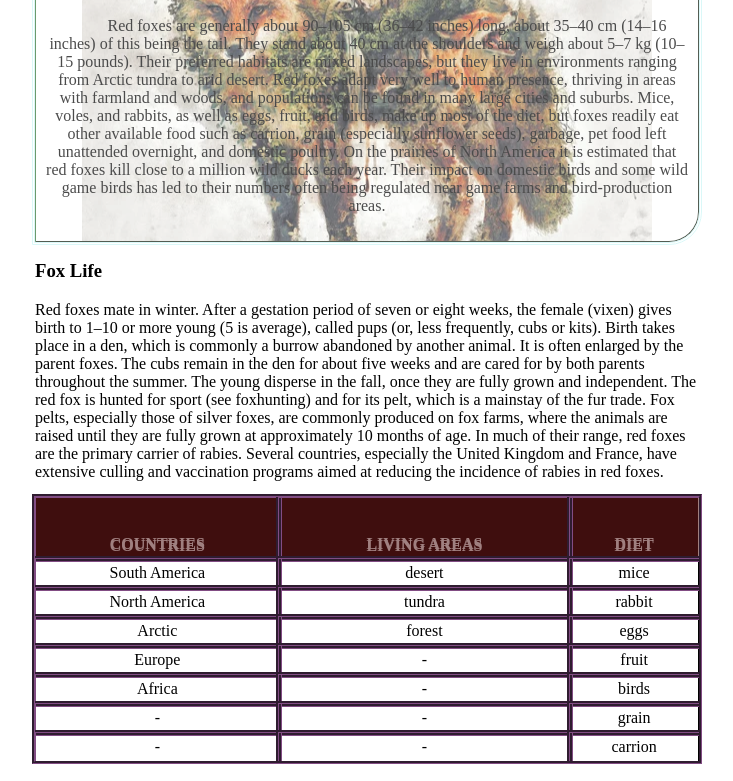
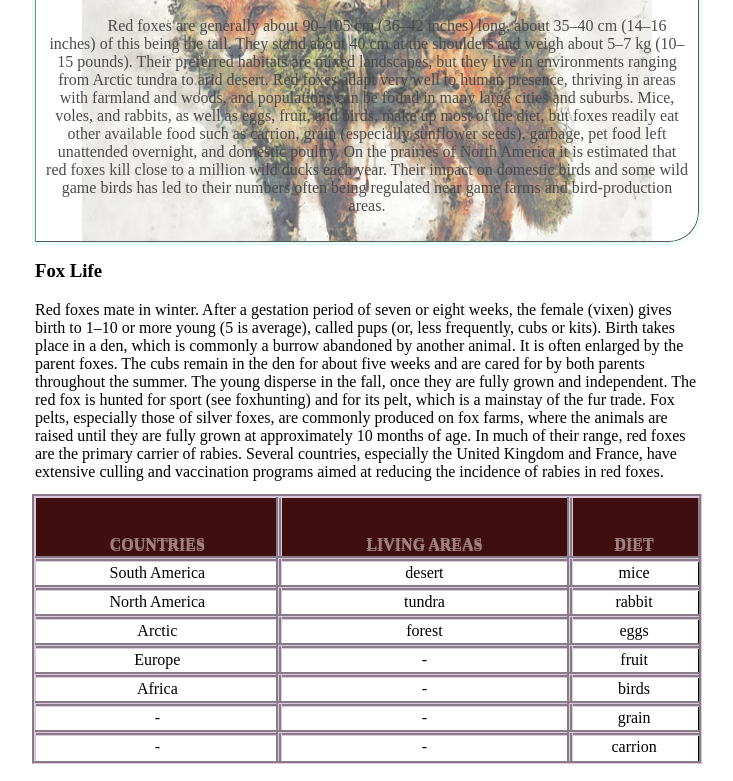
Before and after one commit to RashidaAvshar/csstask, a plain HTML site: page index.html in a window 1280 px wide. In both pictures the pointer is over the element 640 px from the left and 1545 px from the top of the page. Shown: the part 1017-1798 px from the top of the page, without its empty margins (273-1006 px from the left). Drawn offline with Linux system fonts and the light colour scheme.

Commit message:
add table style

```diff
--- a/asset/css/style.css
+++ b/asset/css/style.css
@@ -181,7 +181,7 @@ h2{
 table, th, td{
     border: 1px solid;
     outline-style: groove;
-    outline-color: rgb(130, 77, 132);
+    outline-color: rgb(219, 200, 220);
     padding: 5px 5px;
     border-bottom: 0px rgb(245, 238, 238);
 
@@ -189,6 +189,7 @@ table, th, td{
 table{
     width: 100%;
     border-collapse: collapse  ;
+
 }
 
 th{
@@ -204,5 +205,10 @@ td{
 text-align: center;
 
 
+
+}
+
+tr:hover{
+    background-color: antiquewhite;
 }
 /* main end */
```
